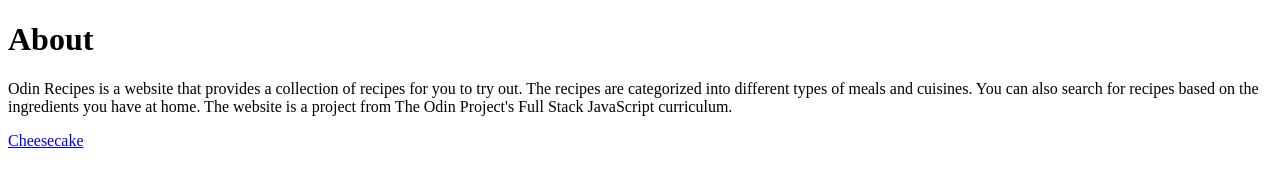
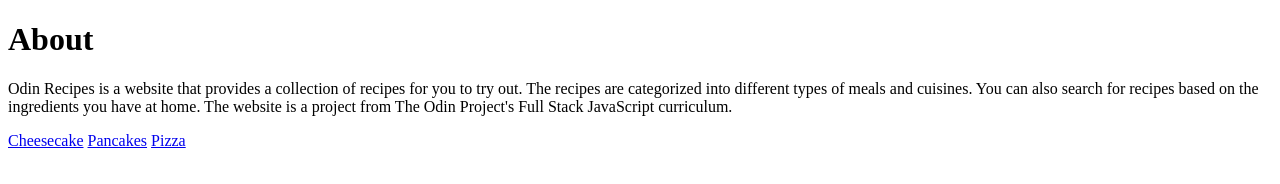
Before and after one commit to KlamGit/odin-recipes, a plain HTML site: page index.html in a window 1280 px wide. Drawn offline with Linux system fonts and the light colour scheme.

Commit message:
Update index.html

```diff
--- a/index.html
+++ b/index.html
@@ -9,5 +9,7 @@
     <h1>About</h1>
     <p>Odin Recipes is a website that provides a collection of recipes for you to try out. The recipes are categorized into different types of meals and cuisines. You can also search for recipes based on the ingredients you have at home. The website is a project from The Odin Project's Full Stack JavaScript curriculum.</p>
     <a href="recipes/cheesecake.html">Cheesecake</a>
+    <a href = "recipes/chocolatecake.html">Pancakes</a>
+    <a href = "recipes/christmas2024.html">Pizza</a>
 </body>
 </html>
```
